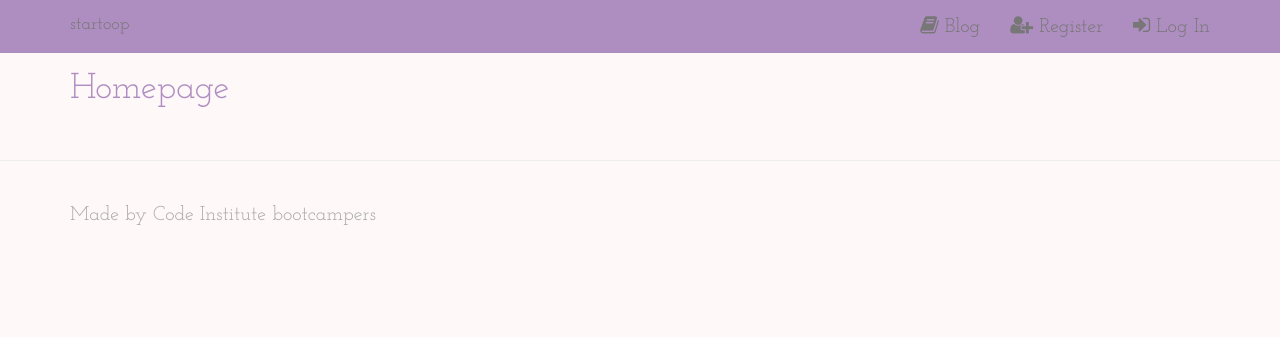
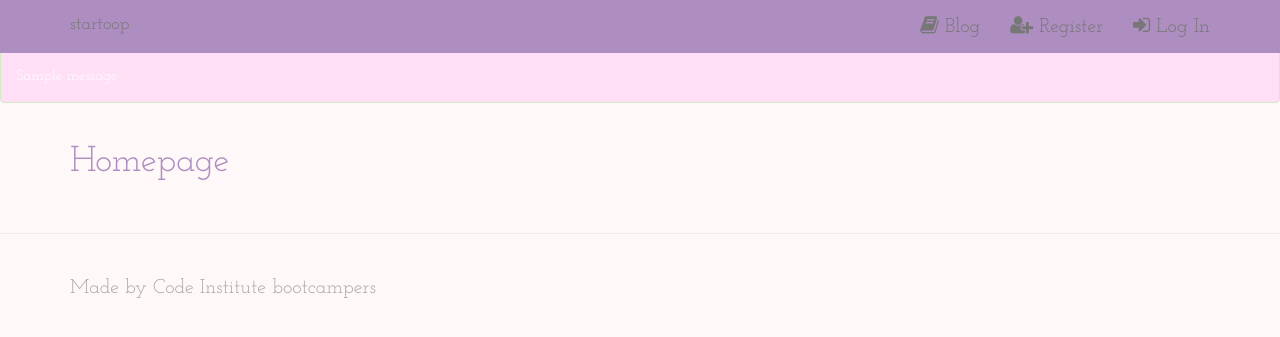
Before and after one commit to wolfenchic/blog_prj, a Django app: page / in a window 1280 px wide. Shown: the top 337 px of the page. Run offline with Django 3.2, Linux system fonts and the light colour scheme; tables that the repository leaves empty hold one stand-in row (values such as "Sample post"); one stand-in notice (Sample message) is shown; some libraries are stand-ins or nearby versions.

Commit message:
alert messages

```diff
--- a/blog_prj/settings/base.py
+++ b/blog_prj/settings/base.py
@@ -128,3 +128,5 @@ USE_TZ = True
 # https://docs.djangoproject.com/en/1.11/howto/static-files/
 
 STATIC_URL = '/static/'
+
+MESSAGE_STORAGE='django.contrib.messages.storage.session.SessionStorage'
--- a/home/static/home/style.css
+++ b/home/static/home/style.css
@@ -39,3 +39,9 @@ h3 {
 p {
     font-size: 2rem;
 }
+
+.alert {
+    background-color: #FEDFF5;
+    color: white;
+    font-size: 1.5rem;
+}
--- a/home/templates/base.html
+++ b/home/templates/base.html
@@ -45,6 +45,16 @@
         </div>
     </nav>
 
+    {% if messages %}
+        <div class="alert alert-success">
+            <div class="messages">
+                {% for message in messages %}
+                    {{ message }}
+                {% endfor %}
+            </div>
+        </div>
+    {% endif %}
+
     <div class="container">
         {% block content %} {% endblock %}
     </div>
```
